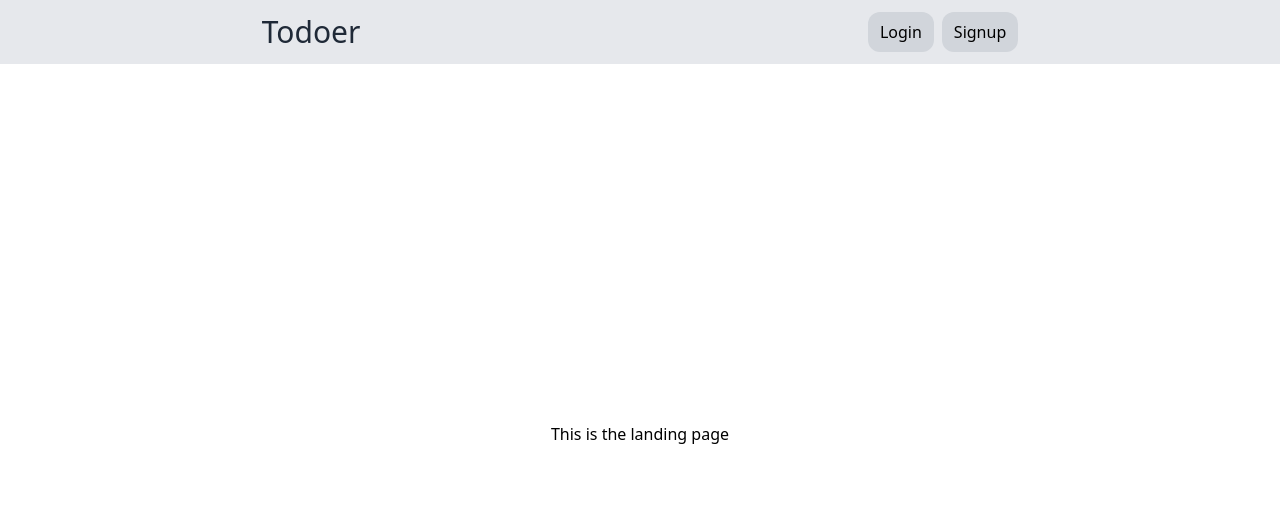
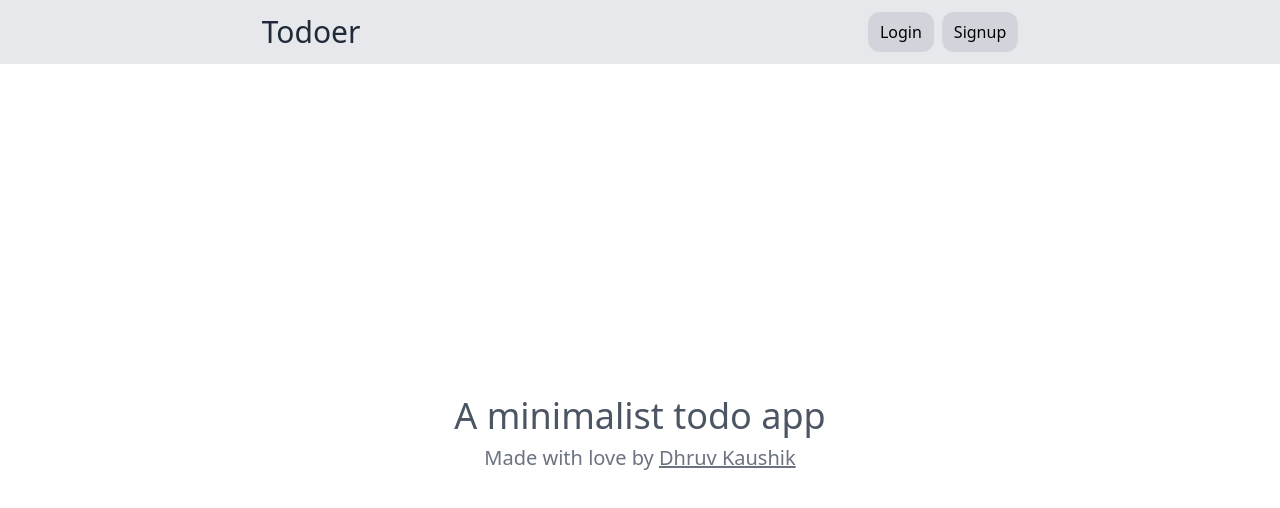
Before and after one commit to dhruvkaushik305/Todoer, a React (Vite) app in the folder frontend/: page / in a window 1280 px wide. Shown: the top 508 px of the page. Built offline with nearby package versions, Linux system fonts and the light colour scheme.

Commit message:
STYLE: Added some basic text to the landing page

```diff
--- a/frontend/src/Pages/Landing/LandingLayout.tsx
+++ b/frontend/src/Pages/Landing/LandingLayout.tsx
@@ -1,5 +1,21 @@
 import React from "react";
 const LandingLayout: React.FC = () => {
-  return <div>This is the landing page</div>;
+  return (
+    <div className="flex flex-col items-center gap-2">
+      <p className="text-3xl font-medium text-gray-600 md:text-4xl">
+        A minimalist todo app
+      </p>
+      <p className="text-md text-gray-500 md:text-xl">
+        Made with love by{" "}
+        <a
+          href="https://github.com/dhruvkaushik305"
+          target="_blank"
+          className="underline"
+        >
+          Dhruv Kaushik
+        </a>
+      </p>
+    </div>
+  );
 };
 export default LandingLayout;
```
